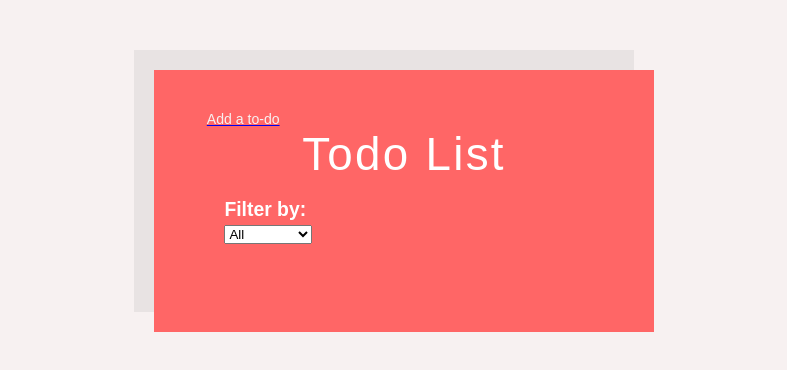
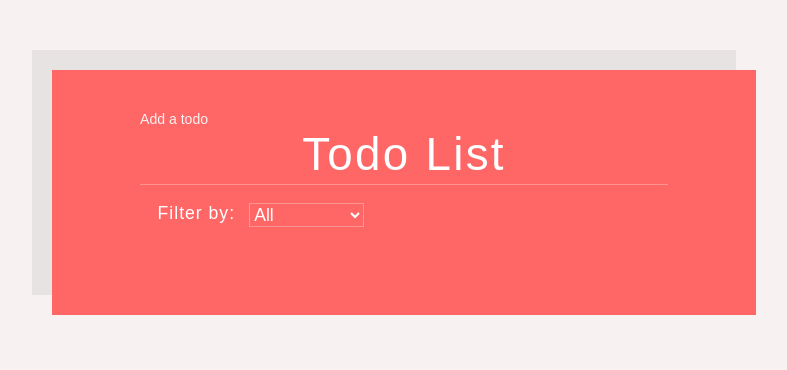
Before and after one commit to KristinaT/to-do-app, a React (Create React App) app: page / in a window 1280 px wide. Shown: the top 370 px of the page, without its empty margins (236-1023 px from the left). Built offline with nearby package versions, Linux system fonts and the light colour scheme.

Commit message:
Design for Preview, TodoItem and Details

```diff
--- a/src/components/AddOrEditTodo/AddOrEditTodo.tsx
+++ b/src/components/AddOrEditTodo/AddOrEditTodo.tsx
@@ -91,9 +91,7 @@ class AddOrEditTodo extends React.Component<Props, NewTodo> {
     return (
       <WrapperDiv>
         <RowDiv>
-          <Link to="/">
-            <TodoBack>Back</TodoBack>
-          </Link>
+          <TodoBack to="/">Back</TodoBack>
           <TodoHeader>Todo entry</TodoHeader>
           <TodoForm
             nameInputProps={{
--- a/src/components/AddOrEditTodo/AddOrEditTodoStyles.tsx
+++ b/src/components/AddOrEditTodo/AddOrEditTodoStyles.tsx
@@ -1,4 +1,5 @@
 import styled from "styled-components";
+import { Link } from "react-router-dom";
 
 export const WrapperDiv = styled.div`
   display: flex;
@@ -7,7 +8,7 @@ export const WrapperDiv = styled.div`
 
   margin: 4rem auto;
   padding: 2rem 3rem 3rem;
-  max-width: 500px;
+  max-width: 40rem;
   background: #ff6666;
   color: #fff;
   box-shadow: -20px -20px 0px 0px rgba(100, 100, 100, 0.1);
@@ -33,7 +34,7 @@ export const TodoDiv = styled.div`
 
 export const TodoHeader = styled.header`
   text-align: center;
-  font-weight: normal;
+  font-weight: 400;
   font-size: 2.6rem;
   letter-spacing: 0.05em;
 `;
@@ -54,6 +55,7 @@ export const TodoInput = styled.input`
   font-size: 1rem;
   border-bottom: 1px solid rgba(255, 255, 255, 0.3);
   text-align: center;
+  color: #fff;
   width: 100%;
 `;
 
@@ -69,9 +71,10 @@ export const TodoTextarea = styled.textarea`
   background: #f7f1f1;
 `;
 
-export const TodoBack = styled.a`
+export const TodoBack = styled(Link)`
   color: #f7f1f1;
   font-size: 0.8rem;
+  text-decoration: none;
 `;
 
 export const TodoButton = styled.input`
--- a/src/components/TodoDetails/TodoDetails.tsx
+++ b/src/components/TodoDetails/TodoDetails.tsx
@@ -1,13 +1,17 @@
 import React from "react";
 import { Todo } from "../../types";
-import {
-  Link,
-  RouteComponentProps,
-  Redirect
-} from "react-router-dom";
+import { RouteComponentProps, Redirect } from "react-router-dom";
 import { MapStateToProps, connect } from "react-redux";
 import { StoreState } from "../../redux/store";
 import { getTodo } from "../../redux/selectors/todosSelectors";
+import { DetailsWrapper } from "./TodoDetailsStyles";
+import {
+  WrapperDiv,
+  RowDiv,
+  TodoBack,
+  ElementWrapper
+} from "../AddOrEditTodo/AddOrEditTodoStyles";
+import { PreviewHeader } from "../TodosPreview/TodoPreviewStyles";
 
 interface OwnProps extends RouteComponentProps<{ id: string }> {}
 interface StateProps {
@@ -19,21 +23,23 @@ type Props = OwnProps & StateProps & DispatchProps;
 
 const TodoDetails: React.FC<Props> = ({ todo }) => {
   if (!todo) {
-    return <Redirect to="/" />
+    return <Redirect to="/" />;
   }
 
   const { name, description } = todo;
 
   return (
-    <div>
-      <Link to="/">Back</Link>
-
-      <h2>Details</h2>
-      <label>Name</label>
-      <p>{name}</p>
-      <label>Description</label>
-      <p>{description}</p>
-    </div>
+    <WrapperDiv>
+      <RowDiv>
+        <TodoBack to="/">Back</TodoBack>
+        <ElementWrapper>
+          <PreviewHeader>{name}</PreviewHeader>
+        </ElementWrapper>
+        <DetailsWrapper>
+          <p>{description}</p>
+        </DetailsWrapper>
+      </RowDiv>
+    </WrapperDiv>
   );
 };
 
--- /dev/null
+++ b/src/components/TodoDetails/TodoDetailsStyles.tsx
@@ -0,0 +1,6 @@
+import styled from "styled-components";
+import { TodoItemWrapper } from "../TodoItem/TodoItemStyles";
+
+export const DetailsWrapper = styled(TodoItemWrapper)`
+  flex-direction: column;
+`;
--- a/src/components/TodoItem/TodoItem.tsx
+++ b/src/components/TodoItem/TodoItem.tsx
@@ -8,6 +8,7 @@ import {
   TodoItemWrapper,
   TodoLink
 } from "./TodoItemStyles";
+import MaterialIcon from "material-icons-react";
 
 interface OwnProps {
   todo: Todo;
@@ -38,13 +39,21 @@ const TodoItem: React.FC<Props> = ({ todo, completeTodo, deleteTodo }) => {
         <TodoLink to={route}>{todo.name}</TodoLink>
       </div>
       <div>
-        <TodoActionButton onClick={handleComplete}>Done</TodoActionButton>
+        <TodoActionButton onClick={handleComplete}>
+          {todo.isCompleted ? (
+            <MaterialIcon icon="check_box" color={"#fff"} />
+          ) : (
+            <MaterialIcon icon="check_box_outline_blank" color={"#fff"} />
+          )}
+        </TodoActionButton>
         <Link to={`/edit/${todo.id}`}>
           <TodoActionButton>
-            Edit
+            <MaterialIcon icon="edit" color={"#fff"} />
           </TodoActionButton>
         </Link>
-        <TodoActionButton onClick={handleDelete}>Delete</TodoActionButton>
+        <TodoActionButton onClick={handleDelete}>
+          <MaterialIcon icon="delete" color={"#fff"} />
+        </TodoActionButton>
       </div>
     </TodoItemWrapper>
   );
--- a/src/components/TodosPreview/TodoPreviewStyles.tsx
+++ b/src/components/TodosPreview/TodoPreviewStyles.tsx
@@ -1,10 +1,34 @@
 import styled from "styled-components";
+import { TodoHeader } from "../AddOrEditTodo/AddOrEditTodoStyles";
 
 export const TodoSelect = styled.select`
   margin-bottom: 1rem;
-  width: 5rem;
+  width: 6.5rem;
+  background: transparent;
+  border: 1px solid rgba(255, 255, 255, 0.3);
+  color: #fff;
+  font-size: 1rem;
+  margin-left: 0.8rem;
+  outline: none;
+`;
+
+export const FilterWrapper = styled.div`
+  width: 90%;
+  margin: 1rem;
+  display: flex;
 `;
 
 export const FilterDiv = styled.div`
   display: flex;
 `;
+
+export const FilterHeader = styled.header`
+  font-weight: 400;
+  font-size: 1rem;
+  letter-spacing: 1px;
+`;
+
+export const PreviewHeader = styled(TodoHeader)`
+  padding-bottom: 0.2rem;
+  border-bottom: 1px solid rgba(255, 255, 255, 0.3);
+`;
--- a/src/components/TodosPreview/TodosPreview.tsx
+++ b/src/components/TodosPreview/TodosPreview.tsx
@@ -12,7 +12,7 @@ import { Todo } from "../../types";
 import { MapStateToProps, connect } from "react-redux";
 import { StoreState } from "../../redux/store";
 import { getTodos } from "../../redux/selectors/todosSelectors";
-import { TodoSelect, FilterDiv } from "./TodoPreviewStyles";
+import { TodoSelect, FilterDiv, FilterWrapper, FilterHeader, PreviewHeader } from "./TodoPreviewStyles";
 import TodoItem from "../TodoItem/TodoItem";
 
 interface OwnProps {}
@@ -45,14 +45,14 @@ const TodosPreview: React.FC<Props> = ({ todos }) => {
   return (
     <WrapperDiv>
       <RowDiv>
-        <Link to="/entry">
-          <TodoBack>Add a to-do</TodoBack>
-        </Link>
+        <TodoBack to="/entry">
+          Add a todo
+        </TodoBack>
 
-        <TodoHeader>Todo List</TodoHeader>
-        <ElementWrapper>
+        <PreviewHeader>Todo List</PreviewHeader>
+        <FilterWrapper>
           <FilterDiv>
-            <h4>Filter by:</h4>
+            <FilterHeader>Filter by:</FilterHeader>
           </FilterDiv>
           <TodoSelect
             onChange={handleSelectChange}
@@ -63,7 +63,7 @@ const TodosPreview: React.FC<Props> = ({ todos }) => {
             <option value={FilterTypes.COMPLETED}>Completed</option>
             <option value={FilterTypes.ALL}>All</option>
           </TodoSelect>
-        </ElementWrapper>
+        </FilterWrapper>
 
         <ElementWrapper>
           {filteredTodos.map((todo: Todo) => {
```
